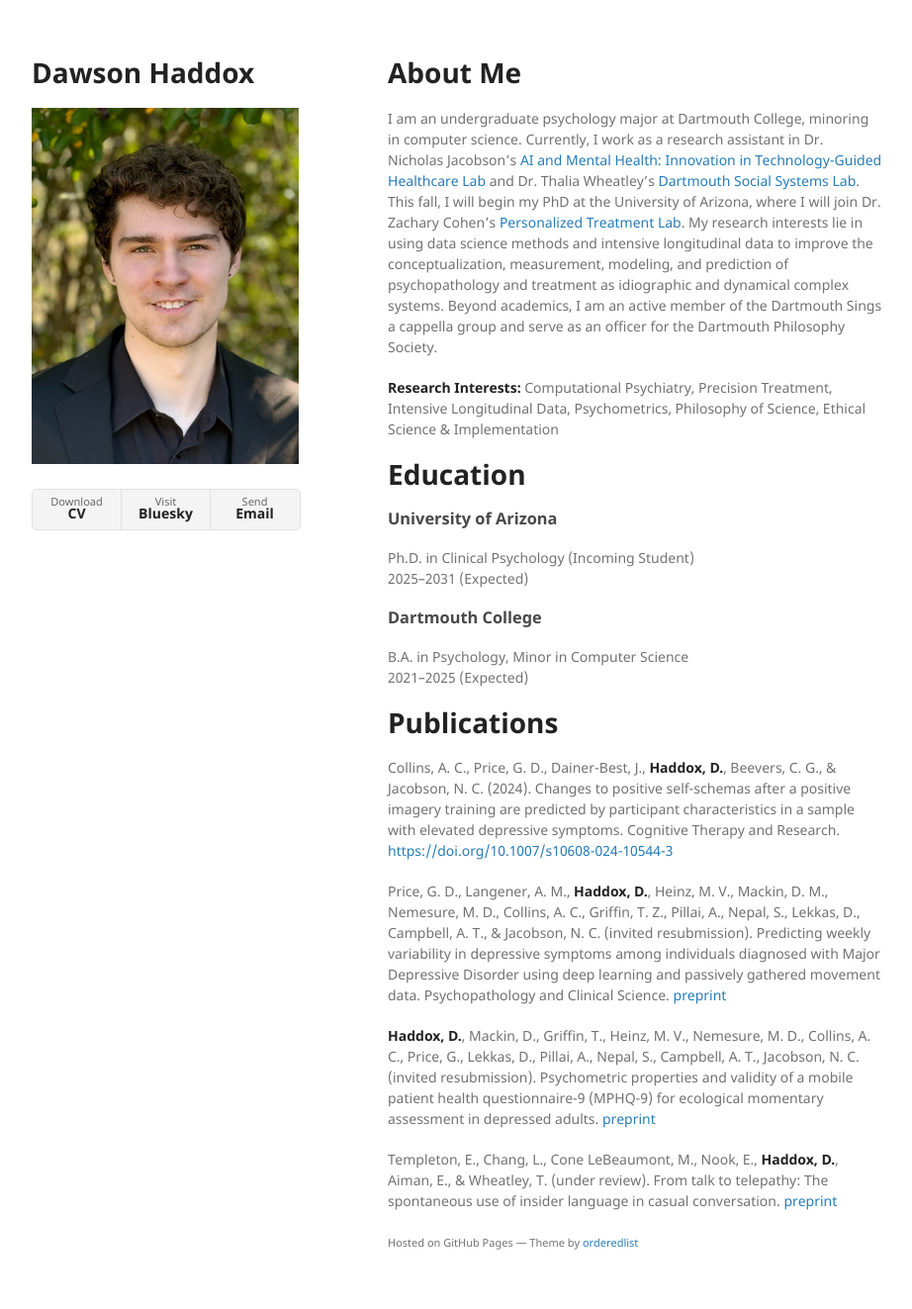
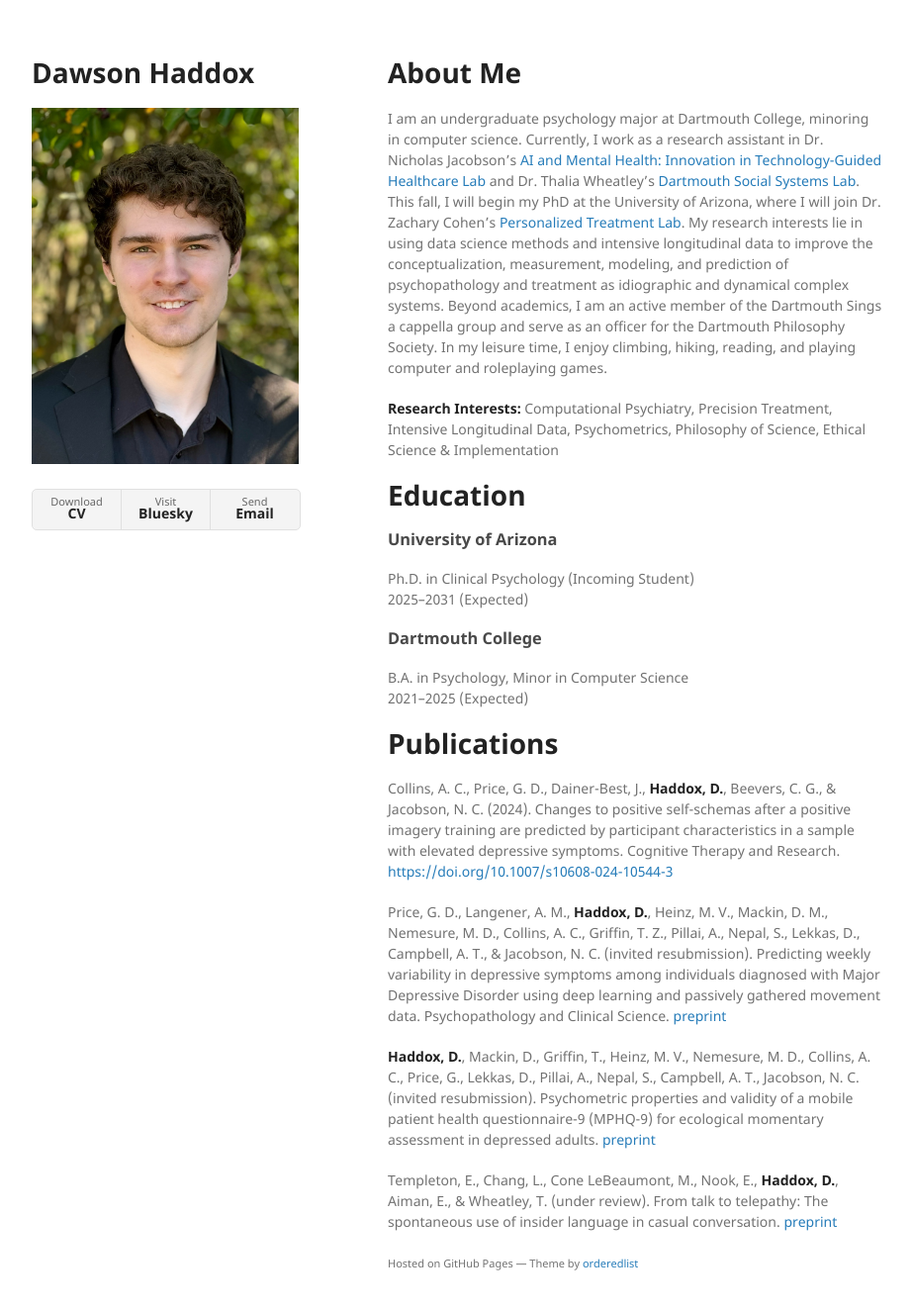
Before and after one commit to ddhaddox/ddhaddox.github.io, a Jekyll site: the page built from index.md, in a window 1280 px wide and 1356 px high. Shown: the top 1323 px of the window at 99% size, without its empty margins (178-1100 px from the left). Built offline with Jekyll 4.4.1, drawn with Linux system fonts in a browser that asks for light colours; our own code applies the rules of GitHub Pages for plain Markdown files.

Commit message:
CV Update

```diff
--- a/index.md
+++ b/index.md
@@ -3,7 +3,7 @@ layout: default
 ---
 
 # About Me
-I am an undergraduate psychology major at Dartmouth College, minoring in computer science. Currently, I work as a research assistant in Dr. Nicholas Jacobson’s [AI and Mental Health: Innovation in Technology-Guided Healthcare Lab](https://geiselmed.dartmouth.edu/jacobsonlab/) and Dr. Thalia Wheatley’s [Dartmouth Social Systems Lab](http://www.wheatlab.com). This fall, I will begin my PhD at the University of Arizona, where I will join Dr. Zachary Cohen’s [Personalized Treatment Lab](https://sites.arizona.edu/personalized-treatment-lab/). My research interests lie in using data science methods and intensive longitudinal data to improve the conceptualization, measurement, modeling, and prediction of psychopathology and treatment as idiographic and dynamical complex systems. Beyond academics, I am an active member of the Dartmouth Sings a cappella group and serve as an officer for the Dartmouth Philosophy Society.
+I am an undergraduate psychology major at Dartmouth College, minoring in computer science. Currently, I work as a research assistant in Dr. Nicholas Jacobson’s [AI and Mental Health: Innovation in Technology-Guided Healthcare Lab](https://geiselmed.dartmouth.edu/jacobsonlab/) and Dr. Thalia Wheatley’s [Dartmouth Social Systems Lab](http://www.wheatlab.com). This fall, I will begin my PhD at the University of Arizona, where I will join Dr. Zachary Cohen’s [Personalized Treatment Lab](https://sites.arizona.edu/personalized-treatment-lab/). My research interests lie in using data science methods and intensive longitudinal data to improve the conceptualization, measurement, modeling, and prediction of psychopathology and treatment as idiographic and dynamical complex systems. Beyond academics, I am an active member of the Dartmouth Sings a cappella group and serve as an officer for the Dartmouth Philosophy Society. In my leisure time, I enjoy climbing, hiking, reading, and playing computer and roleplaying games.
 
 **Research Interests:** Computational Psychiatry, Precision Treatment, Intensive Longitudinal Data, Psychometrics, Philosophy of Science, Ethical Science & Implementation
 
```
Also changed, not shown: 3 other files.
